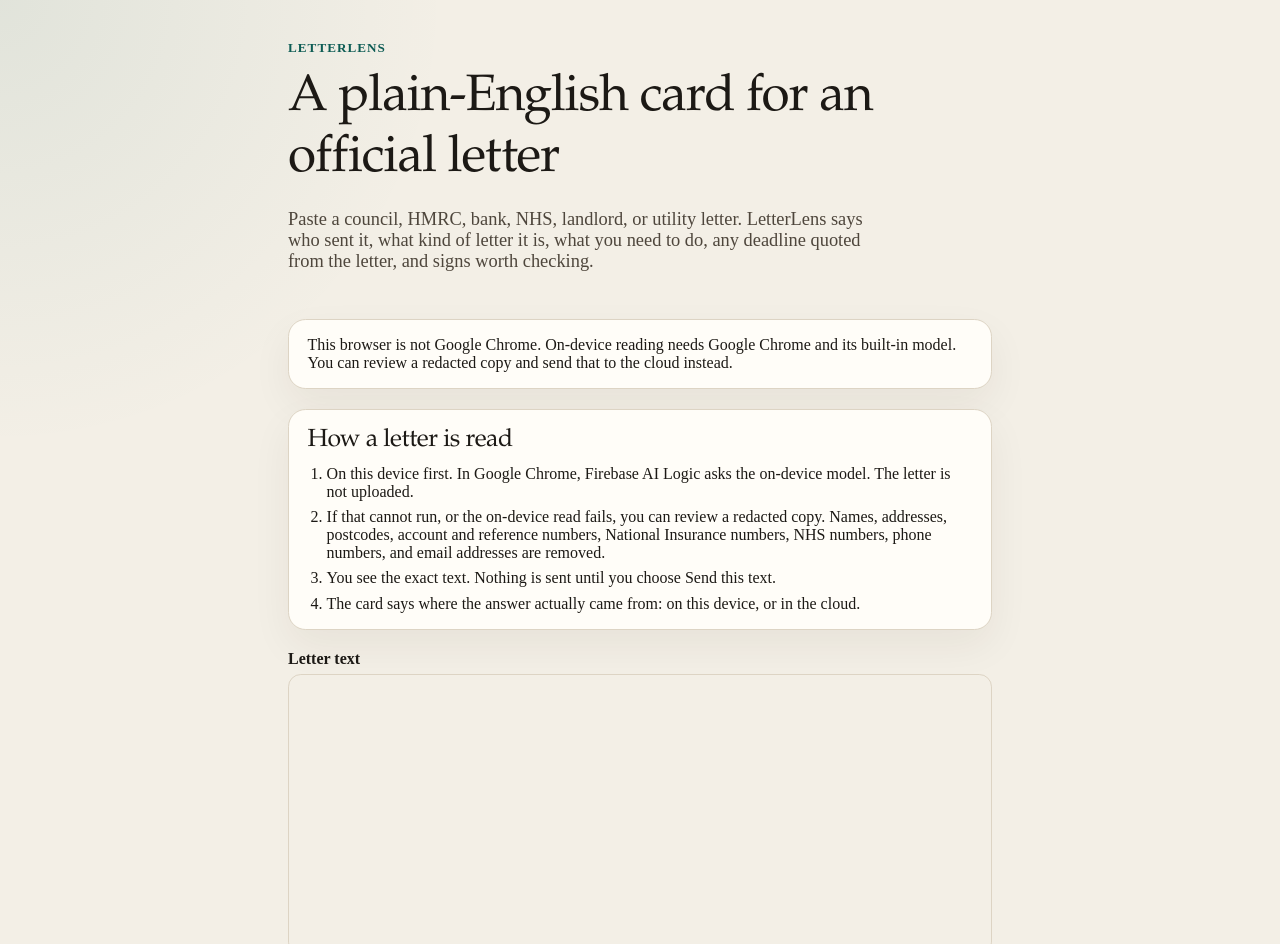
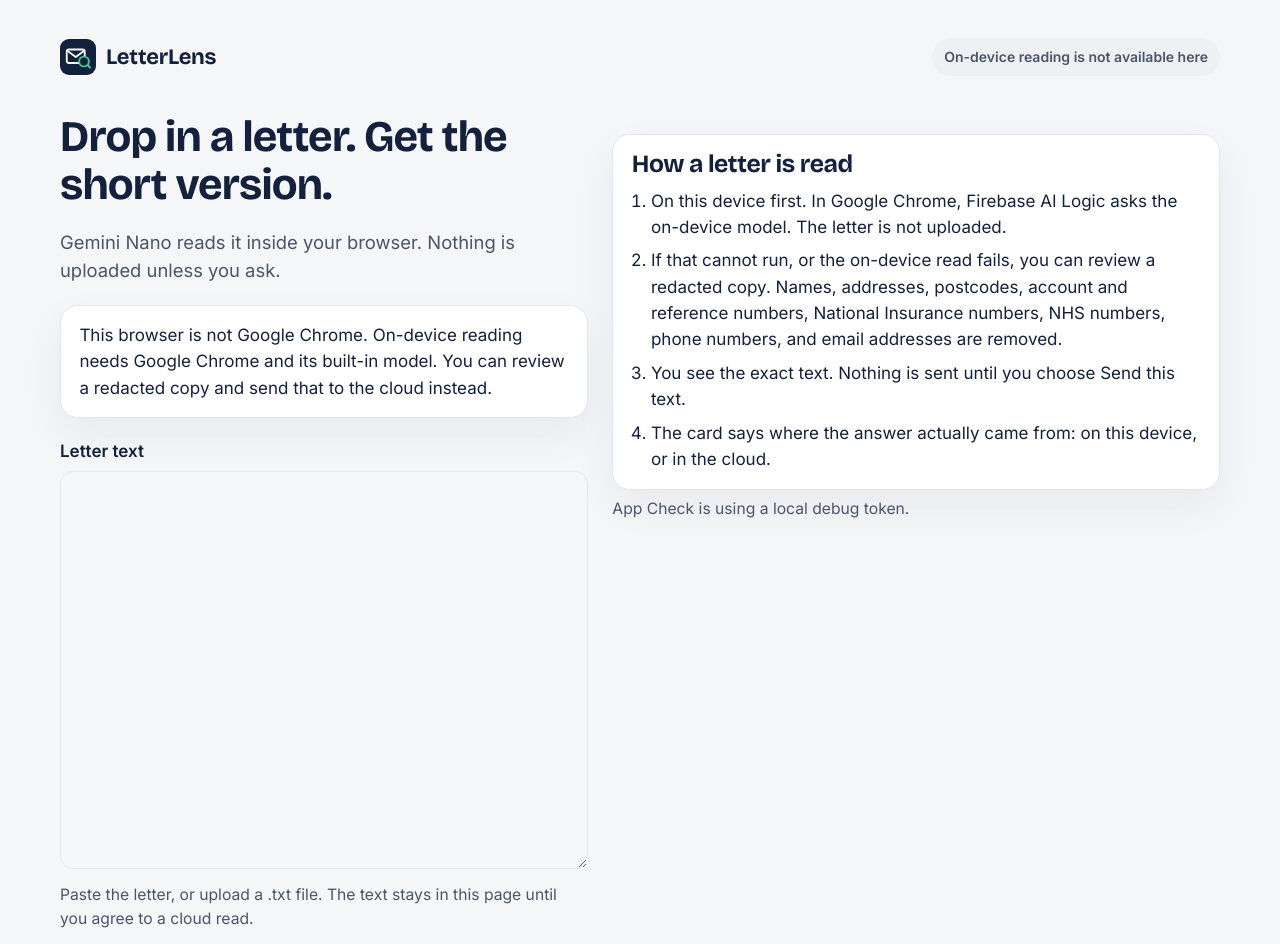
Before and after one commit to tade-dev/LetterLens, a website built with Vite: page web/app/index.html in a window 1280 px wide. Shown: the top 944 px of the page. Built offline with nearby package versions, Linux system fonts and the light colour scheme; some packages are replaced by stand-ins of ours; no server answers.

Commit message:
Restyle the web app to Clear Ink
The web build was cream and serif with its own dark mode, sharing no
token with the iOS app or docs/BRAND.md. design/html/11-Web.html is the
reference: ground, ink, the logo lockup, the on-device badge, and the
intake-left card-right layout.

Palette and type now come from BRAND.md: Bricolage Grotesque 700 for
headings, Inter for body, both from Google Fonts. The dark palette is
gone, because Clear Ink does not define one and the iOS app is light only.

body, button, textarea, input { font: inherit } reset the body's own
font-family to the document default, so body text had always rendered in
the browser's serif rather than --sans. Scoped to the controls it was
meant for.

The header badge reports what is actually true. It claims Chrome
on-device reading only when the Prompt API says available, and otherwise
goes neutral grey, because green is reserved for where a letter was read.

Not changed: the intake is still paste or .txt. The mockup shows a PDF and
photo drop zone, which needs OCR in the browser and is a scope decision,
not a restyle.

```diff
--- a/web/app/index.html
+++ b/web/app/index.html
@@ -7,6 +7,12 @@
       name="description"
       content="LetterLens turns a UK official letter into a plain-English card, on this device first."
     />
+    <link rel="preconnect" href="https://fonts.googleapis.com" />
+    <link rel="preconnect" href="https://fonts.gstatic.com" crossorigin />
+    <link
+      href="https://fonts.googleapis.com/css2?family=Bricolage+Grotesque:opsz,wght@12..96,500;12..96,700&family=Inter:wght@400;500;600&display=swap"
+      rel="stylesheet"
+    />
     <title>LetterLens</title>
   </head>
   <body>
--- a/web/app/src/styles.css
+++ b/web/app/src/styles.css
@@ -1,44 +1,39 @@
+/* Clear Ink. Tokens and type are docs/BRAND.md; the layout is design/html/11-Web.html.
+   Light only, like the iOS app: the brand defines no dark palette. */
 :root {
   color-scheme: light;
-  --bg: #f3efe6;
-  --ink: #1c1915;
-  --muted: #4e463c;
-  --card: #fffdf8;
-  --line: #ddd4c4;
-  --accent: #0d5c54;
-  --accent-ink: #f4fffc;
-  --device: #e5f3f1;
-  --device-ink: #083f3a;
-  --cloud: #fff1d6;
-  --cloud-ink: #5c3b09;
-  --alert: #fdeceb;
-  --alert-ink: #6f221c;
-  --focus: #0b3f3b;
-  --shadow: 0 16px 40px rgba(48, 36, 18, 0.06);
-  --serif: "Iowan Old Style", Palatino, "Palatino Linotype", Georgia, serif;
-  --sans: "Avenir Next", "Segoe UI", sans-serif;
+  --ink: #14213D;
+  --ink-secondary: #4A5568;
+  --ground: #F5F6F8;
+  --surface: #FFFFFF;
+  --line: #E3E6EC;
+  --control-border: #C9CED8;
+  --device: #0E7A5A;
+  --device-tint: #E6F4EE;
+  --device-ink: #0B5E45;
+  --cloud: #2D5BD7;
+  --cloud-tint: #E8EEFC;
+  --deadline: #9A4D00;
+  --deadline-tint: #FDF1E1;
+  --deadline-quote: #5C3A10;
+  --warning: #B42318;
+  --warning-tint: #FDECEA;
+
+  /* Older names still used further down this file. */
+  --bg: var(--ground);
+  --muted: var(--ink-secondary);
+  --card: var(--surface);
+  --accent: var(--ink);
+  --accent-ink: #FFFFFF;
+  --alert: var(--warning-tint);
+  --alert-ink: var(--warning);
+  --focus: var(--cloud);
+  --shadow: 0 16px 40px rgba(20, 33, 61, 0.06);
+
+  --display: "Bricolage Grotesque", system-ui, sans-serif;
+  --sans: Inter, system-ui, -apple-system, "Segoe UI", sans-serif;
+  --serif: var(--display);
   --mono: ui-monospace, "SFMono-Regular", Menlo, Consolas, monospace;
-}
-
-@media (prefers-color-scheme: dark) {
-  :root {
-    color-scheme: dark;
-    --bg: #141311;
-    --ink: #f6f1e8;
-    --muted: #d2c8ba;
-    --card: #221f1b;
-    --line: #3d362e;
-    --accent: #8fd0c8;
-    --accent-ink: #10211f;
-    --device: #163330;
-    --device-ink: #d7f6f1;
-    --cloud: #3a2d16;
-    --cloud-ink: #ffe3ad;
-    --alert: #3d221f;
-    --alert-ink: #ffd0cb;
-    --focus: #b7ebe4;
-    --shadow: none;
-  }
 }
 
 * { box-sizing: border-box; }
@@ -47,16 +42,16 @@ html { scroll-behavior: smooth; }
 
 body {
   margin: 0;
-  background:
-    radial-gradient(circle at top left, rgba(13, 92, 84, 0.08), transparent 28rem),
-    var(--bg);
+  background: var(--ground);
   color: var(--ink);
   font-family: var(--sans);
   font-size: 1.0625rem;
   line-height: 1.55;
 }
 
-body, button, textarea, input { font: inherit; }
+/* Controls only. Including `body` here reset its own font-family to the
+   document default, so the body text never used --sans. */
+button, textarea, input, select { font: inherit; }
 
 .skip {
   position: absolute;
@@ -77,26 +72,75 @@ body, button, textarea, input { font: inherit; }
 }
 
 .mast, main, footer {
-  width: min(44rem, calc(100% - 2rem));
+  width: min(72.5rem, calc(100% - 2rem));
   margin-inline: auto;
 }
 
 .mast { padding: 2.5rem 0 0.5rem; }
 
+.mast {
+  display: flex;
+  flex-wrap: wrap;
+  align-items: center;
+  justify-content: space-between;
+  gap: 0.75rem;
+  padding: 1.5rem 0 0;
+}
+
+.lockup { display: flex; align-items: center; gap: 0.625rem; }
+
 .mark {
-  margin: 0 0 0.75rem;
-  color: var(--accent);
+  margin: 0;
+  font-family: var(--display);
   font-weight: 700;
-  letter-spacing: 0.08em;
-  text-transform: uppercase;
-  font-size: 0.82rem;
+  font-size: 1.375rem;
+  color: var(--ink);
+  letter-spacing: -0.01em;
+}
+
+/* Screen 11's badge. Green is only ever "where it was read". */
+.chrome-badge {
+  display: inline-flex;
+  align-items: center;
+  gap: 0.375rem;
+  padding: 0.5rem 0.75rem;
+  border-radius: 999px;
+  background: var(--device-tint);
+  color: var(--device);
+  font-size: 0.875rem;
+  font-weight: 600;
+}
+
+/* Must follow .chrome-badge to win on equal specificity. Neutral until the
+   check comes back and whenever it cannot run: green would claim a private
+   read that is not happening. */
+.chrome-badge-off {
+  background: #EEF0F4;
+  color: var(--ink-secondary);
+}
+
+/* Intake left, card right, stacking under 60rem. */
+.columns {
+  display: grid;
+  gap: 1.5rem;
+  align-items: start;
+  margin-top: 1.5rem;
+}
+
+@media (min-width: 60rem) {
+  .columns { grid-template-columns: minmax(0, 1fr) minmax(0, 1.15fr); }
+}
+
+.intro h1 {
+  font-size: clamp(2.1rem, 3.4vw, 2.75rem);
+  letter-spacing: -0.8px;
 }
 
 h1, h2, h3 {
-  font-family: var(--serif);
-  font-weight: 560;
+  font-family: var(--display);
+  font-weight: 700;
   letter-spacing: -0.02em;
-  line-height: 1.2;
+  line-height: 1.1;
 }
 
 h1 { font-size: clamp(2.1rem, 4vw, 3.2rem); margin: 0 0 0.8rem; }
--- a/web/app/src/ui/app.ts
+++ b/web/app/src/ui/app.ts
@@ -45,6 +45,15 @@ export function mount(root: HTMLElement): void {
     const onDeviceReady = device.browser === "chrome" && device.promptApi && device.availability === "available";
     const needsDownload = device.availability === "downloadable" || device.availability === "downloading";
     shell.readiness.textContent = deviceMessage(device);
+    // Green is only ever "where it was read", so the badge claims Chrome
+    // on-device reading only when that is actually available.
+    if (onDeviceReady) {
+      shell.chromeBadge.textContent = "Reading in Chrome on this computer";
+      shell.chromeBadge.classList.remove("chrome-badge-off");
+    } else {
+      shell.chromeBadge.textContent = "On-device reading is not available here";
+      shell.chromeBadge.classList.add("chrome-badge-off");
+    }
     shell.download.hidden = !needsDownload || !firebase;
     shell.download.disabled = busy;
     shell.read.disabled = busy || !firebase || !onDeviceReady || !hasLetter;
@@ -497,6 +506,7 @@ interface Shell {
   file: HTMLInputElement;
   fileStatus: HTMLElement;
   readiness: HTMLElement;
+  chromeBadge: HTMLElement;
   download: HTMLButtonElement;
   read: HTMLButtonElement;
   cloud: HTMLButtonElement;
@@ -517,15 +527,24 @@ function buildShell(): Shell {
   const skip = el("a", { className: "skip", href: "#letter" });
   skip.textContent = "Skip to the letter";
 
+  // Header is screen 11: logo lockup left, "where it was read" badge right.
   const header = el("header", { className: "mast" });
+  const lockup = el("div", { className: "lockup" });
+  lockup.insertAdjacentHTML("afterbegin", LOGO_SVG);
   const mark = el("p", { className: "mark" });
   mark.textContent = "LetterLens";
+  lockup.append(mark);
+  const chromeBadge = el("p", { className: "chrome-badge" });
+  chromeBadge.textContent = "Checking this browser";
+  header.append(lockup, chromeBadge);
+
+  const intro = el("div", { className: "intro" });
   const title = el("h1");
-  title.textContent = "A plain-English card for an official letter";
+  title.textContent = "Drop in a letter. Get the short version.";
   const lede = el("p", { className: "lede" });
   lede.textContent =
-    "Paste a council, HMRC, bank, NHS, landlord, or utility letter. LetterLens says who sent it, what kind of letter it is, what you need to do, any deadline quoted from the letter, and signs worth checking.";
-  header.append(mark, title, lede);
+    "Gemini Nano reads it inside your browser. Nothing is uploaded unless you ask.";
+  intro.append(title, lede);
 
   const main = el("main");
   const readiness = el("p", { className: "readiness", role: "status" });
@@ -588,7 +607,14 @@ function buildShell(): Shell {
   const alert = el("p", { className: "alert", role: "alert", hidden: "true" });
   const card = el("article", { className: "card", hidden: "true", "aria-live": "polite" });
   const appCheck = el("p", { className: "help" });
-  main.append(readiness, how, form, progress, alert, card, appCheck);
+  // Intake on the left, the card on the right, as in design/html/11-Web.html.
+  const columns = el("div", { className: "columns" });
+  const intake = el("div", { className: "intake" });
+  intake.append(intro, readiness, form, progress, alert);
+  const output = el("div", { className: "output" });
+  output.append(card, how, appCheck);
+  columns.append(intake, output);
+  main.append(columns);
 
   const footer = el("footer");
   const promptSource = el("p");
@@ -628,6 +654,7 @@ function buildShell(): Shell {
     file,
     fileStatus,
     readiness,
+    chromeBadge,
     download,
     read,
     cloud,
@@ -663,3 +690,6 @@ function el(tag: string, attrs: Record<string, string> = {}, text?: string): HTM
   if (text !== undefined) node.textContent = text;
   return node;
 }
+
+/** Brand mark from design/logo.svg: ink tile, white envelope, green lens. */
+const LOGO_SVG = `<svg width="36" height="36" viewBox="0 0 48 48" aria-hidden="true" focusable="false"><rect width="48" height="48" rx="12" fill="#14213D"/><rect x="9" y="14" width="24" height="18" rx="3" fill="none" stroke="#FFFFFF" stroke-width="2.4"/><path d="M9.5 15.5 21 24l11.5-8.5" fill="none" stroke="#FFFFFF" stroke-width="2.4" stroke-linejoin="round"/><circle cx="32" cy="30" r="6.5" fill="#14213D" stroke="#3FC79A" stroke-width="2.6"/><path d="M36.8 34.8 40 38" stroke="#3FC79A" stroke-width="2.8" stroke-linecap="round"/></svg>`;
```
Also changed, not shown: 1 other file.
